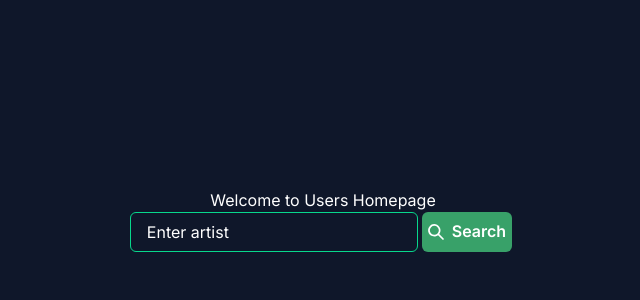
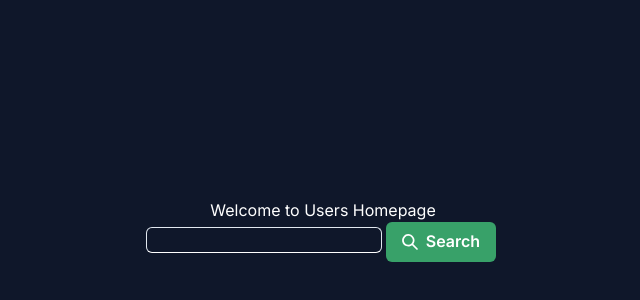
Before and after one commit to herropaul/dj-request, a Next.js app: page / in a window 1280 px wide. Shown: the part 170-470 px from the top of the page, without its empty margins (317-957 px from the left). Built offline with nearby package versions, Linux system fonts and the light colour scheme.

Commit message:
setting up formik template

```diff
--- a/app/page.tsx
+++ b/app/page.tsx
@@ -7,16 +7,37 @@ import {
   InputGroup,
   InputRightElement,
 } from "@chakra-ui/react";
-import { SearchIcon, CloseIcon } from "@chakra-ui/icons";
+import { Formik, Field, Form } from "formik";
+import { SearchIcon } from "@chakra-ui/icons";
 
 import QrCode from "../components/QrCode";
 
 export default function Home() {
   return (
-    <div className=" flex flex-col justify-center items-center h-screen text-white bg-slate-900">
-      <h1>Welcome to Users Homepage</h1>
-      <form>
-        <FormControl className=" flex flex-row">
+    <div className=" flex flex-col justify-center items-center h-screen bg-slate-900">
+      <h1 className="text-white">Welcome to Users Homepage</h1>
+      <Formik
+        initialValues={{ song: "" }}
+        onSubmit={() => {
+          alert("Submitted song");
+        }}
+      >
+        <Form>
+          <Field
+            className=" rounded-md bg-slate-900 border text-white border-b-white"
+            name="song"
+            type="text"
+          />
+          <Button
+            mx={1}
+            colorScheme="green"
+            leftIcon={<SearchIcon />}
+            type="submit"
+          >
+            Search
+          </Button>
+        </Form>
+        {/* <FormControl className=" flex flex-row">
           <InputGroup>
             <Input
               color="white"
@@ -36,9 +57,8 @@ export default function Home() {
           >
             Search
           </Button>
-        </FormControl>
-        {/* <QrCode /> */}
-      </form>
+        </FormControl> */}
+      </Formik>
     </div>
   );
 }
--- a/package.json
+++ b/package.json
@@ -20,6 +20,7 @@
     "autoprefixer": "10.4.14",
     "eslint": "8.42.0",
     "eslint-config-next": "13.4.4",
+    "formik": "^2.4.2",
     "framer-motion": "^10.12.18",
     "next": "13.4.4",
     "postcss": "8.4.24",
```
Also changed, not shown: 1 other file (tests, documents, lock files or other folders).
